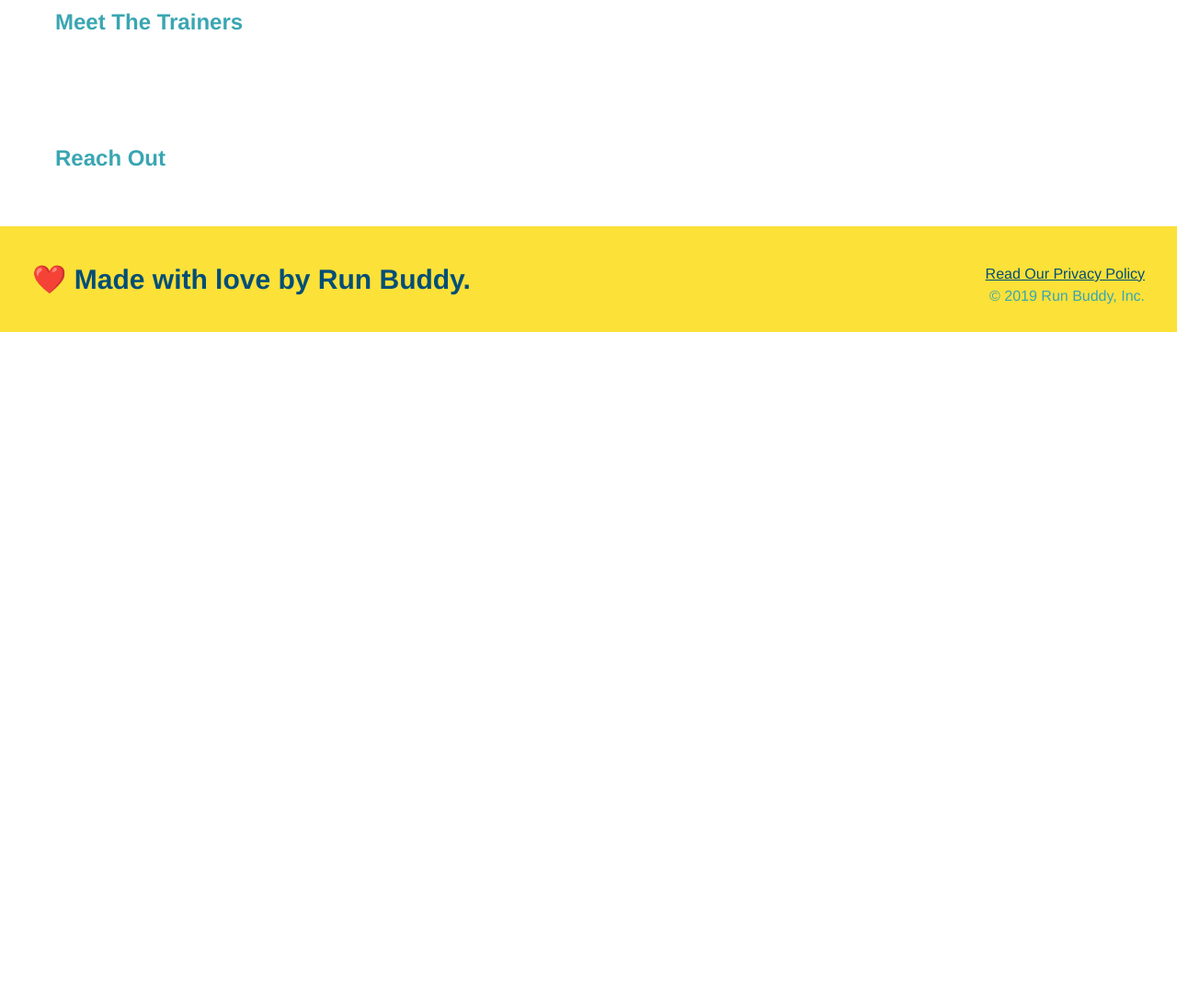
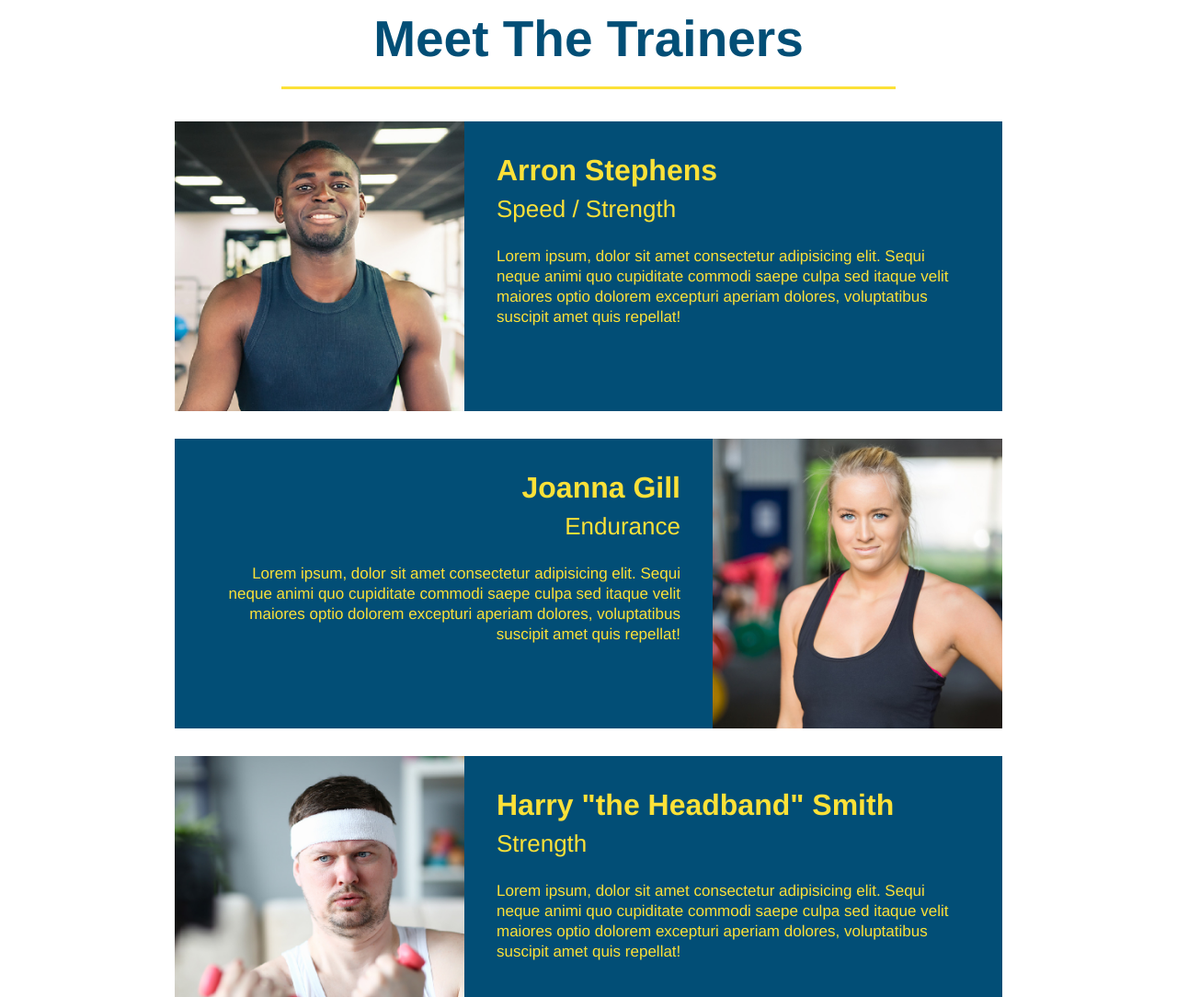
Before and after one commit to DBallard1234/run-buddy, a plain HTML site: page index.html in a window 1280 px wide. Shown: the part 2900-3984 px from the top of the page at 92% size. Before the commit the page ends 3261 px from the top, so only its background shows below. Drawn offline with Linux system fonts and the light colour scheme.

Commit message:
meet the trainers section

```diff
--- a/assets/css/style.css
+++ b/assets/css/style.css
@@ -186,3 +186,50 @@ section {
  .steps span {
      font-size: 38px;
  }
+
+ .trainers {
+     text-align: center;
+ }
+
+ .trainer {
+     width: 900px;
+     margin: 0 auto 30px auto;
+     background: #024e76;
+     color: #fce138;
+     overflow: auto;
+ }
+
+ .trainer img {
+     width: 35%;
+     float: left;
+ }
+
+ .trainer-bio {
+     padding: 35px;
+     float: left;
+     width: 65%;
+ }
+
+ .text-left {
+     text-align: left;
+ }
+
+ .text-right {
+     text-align: right;
+ }
+
+ .trainer-bio h3 {
+     font-size: 32px;
+     margin-bottom: 8px;
+ }
+
+ .trainer-bio h4 {
+     font-weight: lighter;
+     font-size: 26px;
+     margin-bottom: 25px;
+ }
+
+ .trainer-bio p {
+     font-size: 17px;
+     line-height: 1.3;
+ }
--- a/index.html
+++ b/index.html
@@ -110,8 +110,46 @@
         </section>
 
         <!-- "meet the trainers" section -->
-        <section id="your-trainers">
-            <h2>Meet The Trainers</h2>
+        <section id="your-trainers" class="trainers">
+            <h2 class="section-title primary-border">
+                Meet The Trainers</h2>
+                <article class="trainer">
+                    <img src="./assets/images/trainer-1.jpg" alt="Arron Stephens in his workout clothes,ready to pump iron" />
+                    <div class="trainer-bio text-left">
+                        <h3>Arron Stephens</h3>
+                        <h4>Speed / Strength</h4>
+                        <p>
+                            Lorem ipsum, dolor sit amet consectetur adipisicing elit. Sequi neque animi quo cupiditate commodi saepe culpa sed
+                            itaque velit maiores optio dolorem excepturi aperiam dolores, voluptatibus suscipit amet quis repellat!
+                        </p>
+                    </div>
+                </article>
+
+                <!-- second trainer bio-->
+                <article class="trainer">
+                    <div class="trainer-bio text-right">
+                        <h3>Joanna Gill</h3>
+                        <h4>Endurance</h4>
+                        <p>
+                            Lorem ipsum, dolor sit amet consectetur adipisicing elit. Sequi neque animi quo cupiditate commodi saepe culpa sed
+                            itaque velit maiores optio dolorem excepturi aperiam dolores, voluptatibus suscipit amet quis repellat!
+                        </p>
+                    </div>
+                    <img src="./assets/images/trainer-2.jpg" alt="joanna Gill Cooling off after a workout" />
+                </article>
+
+                <!-- third trainer bio -->
+                <article class="trainer">
+                    <img src="./assets/images/trainer-3.jpg" alt="Harry Smith wearing a headband and lifting comically small pink weights" />
+                    <div class="trainer-bio text-left">
+                        <h3>Harry "the Headband" Smith</h3>
+                        <h4>Strength</h4>
+                        <p>
+                            Lorem ipsum, dolor sit amet consectetur adipisicing elit. Sequi neque animi quo cupiditate commodi saepe culpa sed
+                            itaque velit maiores optio dolorem excepturi aperiam dolores, voluptatibus suscipit amet quis repellat!
+                        </p>
+                    </div>
+                </article>
         </section>
 
         <!-- "reach out" section -->
```
Also changed, not shown: assets/images/trainer-1.jpg (added), assets/images/trainer-2.jpg (added), assets/images/trainer-3.jpg (added), 1 other file.
